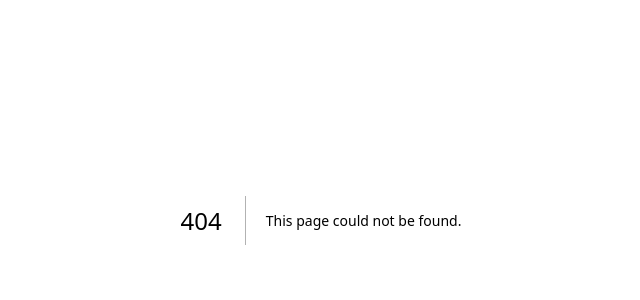
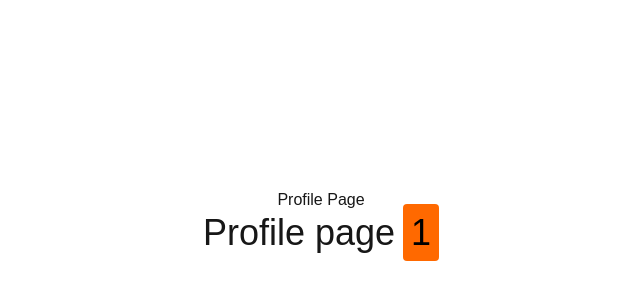
Before and after one commit to usereri/auth-nextjs, a Next.js app: page /profile/1 in a window 1280 px wide. Before the commit this address had no page. Shown: the part 180-480 px from the top of the page, without its empty margins (319-959 px from the left). Built offline with nearby package versions, Linux system fonts and the light colour scheme.

Commit message:
userProfile page

```diff
--- /dev/null
+++ b/src/app/profile/[id]/page.tsx
@@ -0,0 +1,17 @@
+import React from "react";
+
+export default async function UserProfile({ params }: any) {
+    const { id } = await params;
+    return (
+        <div className="flex flex-col items-center justify-center min-h-screen py-2">
+            <h1>Profile Page</h1>
+            <hr />
+            <p className="text-4xl">
+                Profile page
+                <span className="p-2 ml-2 rounded bg-orange-500 text-black">
+                    {id}
+                </span>
+            </p>
+        </div>
+    )
+}
```
